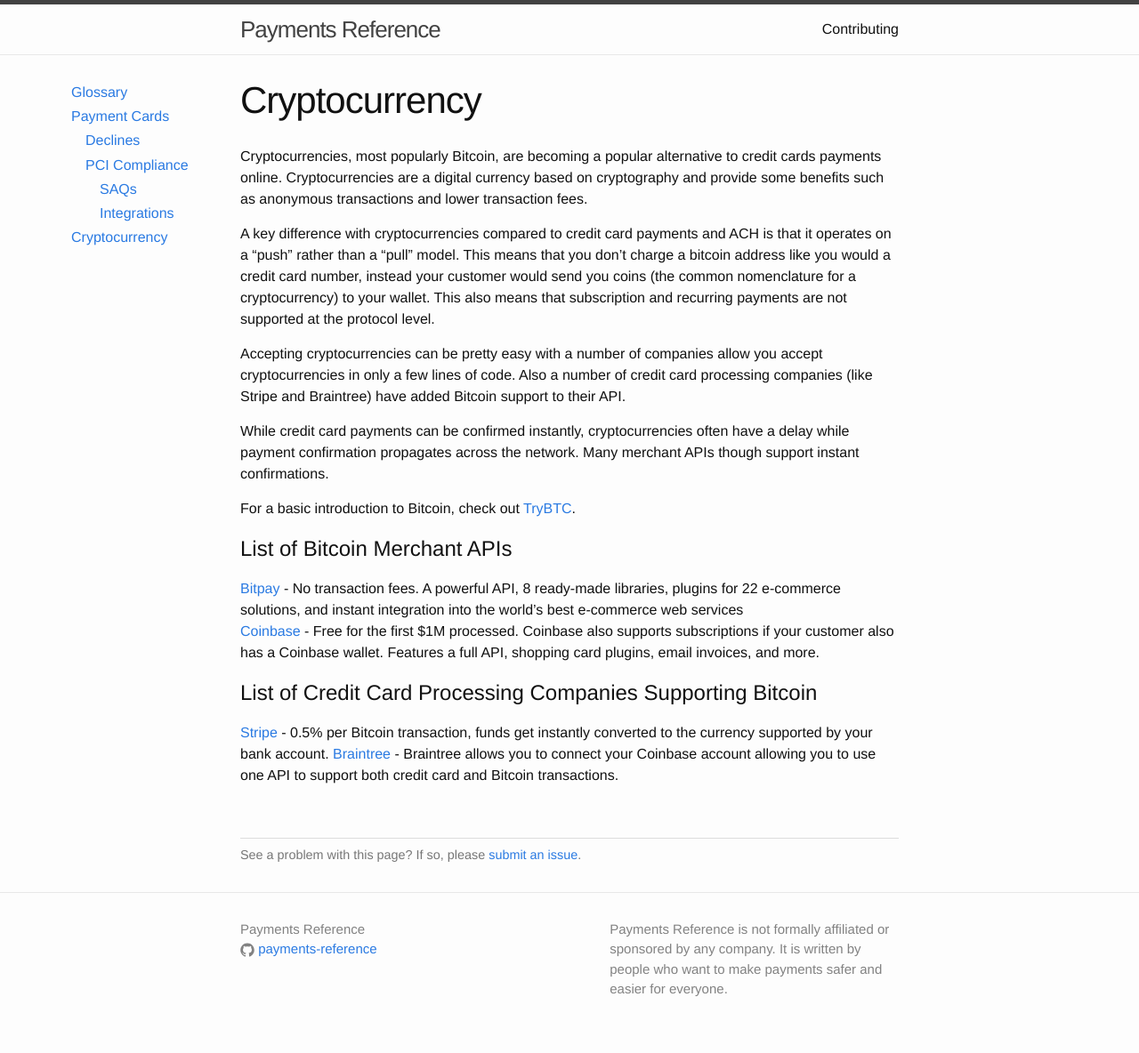
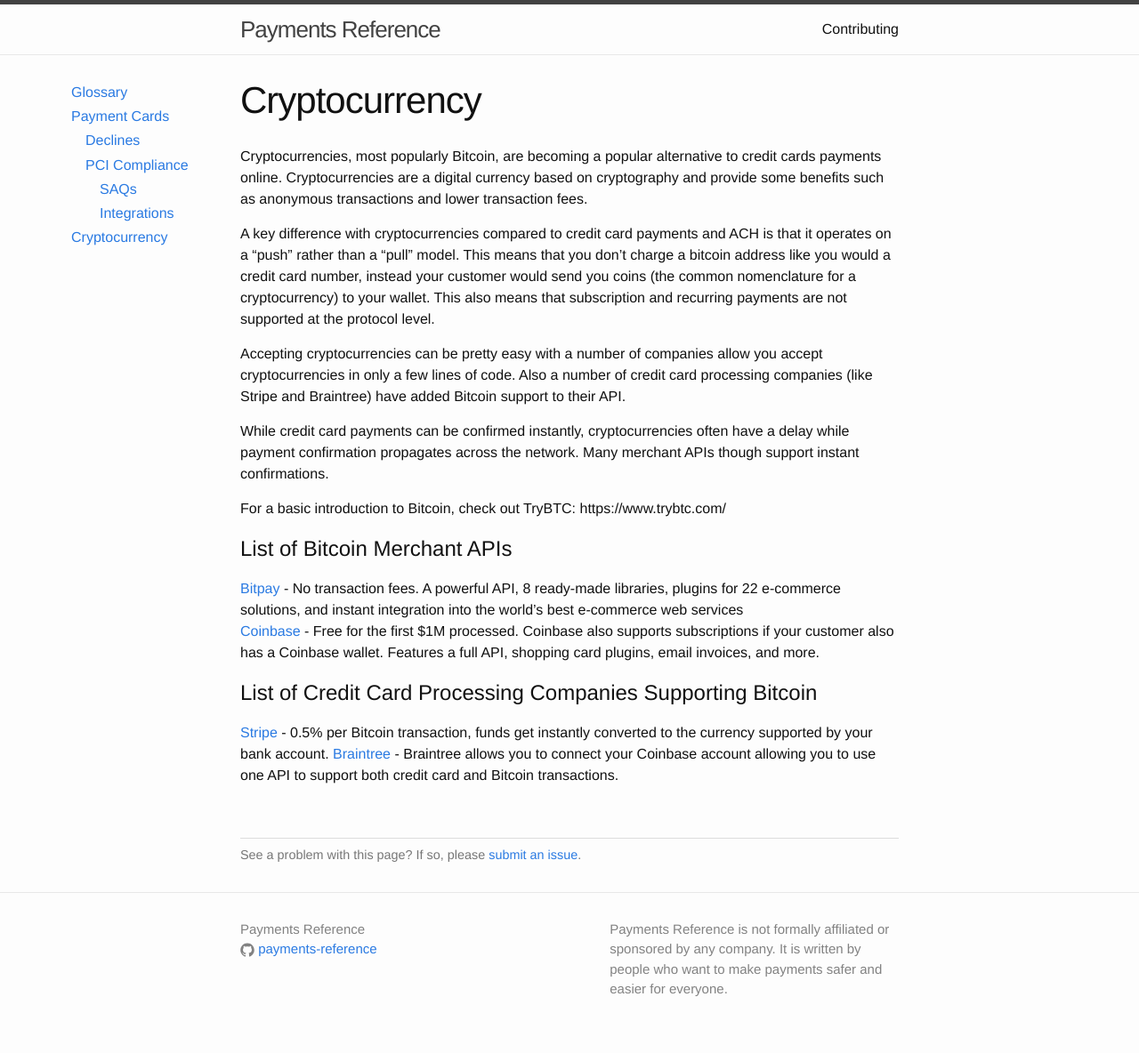
Before and after one commit to payments-reference/payments-reference, a Jekyll site: the page built from cryptocurrency/index.md, in a window 1280 px wide. Shown: the whole page at 89% size. Built offline with Jekyll 4.4.1, drawn with Linux system fonts in a browser that asks for light colours.

Commit message:
Remove anchor from trybtc.com while SSL connection issue gets worked out

```diff
--- a/cryptocurrency/index.md
+++ b/cryptocurrency/index.md
@@ -12,7 +12,7 @@ Accepting cryptocurrencies can be pretty easy with a number of companies allow y
 
 While credit card payments can be confirmed instantly, cryptocurrencies often have a delay while payment confirmation propagates across the network. Many merchant APIs though support instant confirmations.
 
-For a basic introduction to Bitcoin, check out [TryBTC](https://www.trybtc.com).
+For a basic introduction to Bitcoin, check out TryBTC: https://www.trybtc.com/
 
 #List of Bitcoin Merchant APIs
 [Bitpay](https://bitpay.com/) - No transaction fees. A powerful API, 8 ready-made libraries, plugins for 22 e-commerce solutions, and instant integration into the world’s best e-commerce web services
```
Also changed, not shown: 1 other file.
